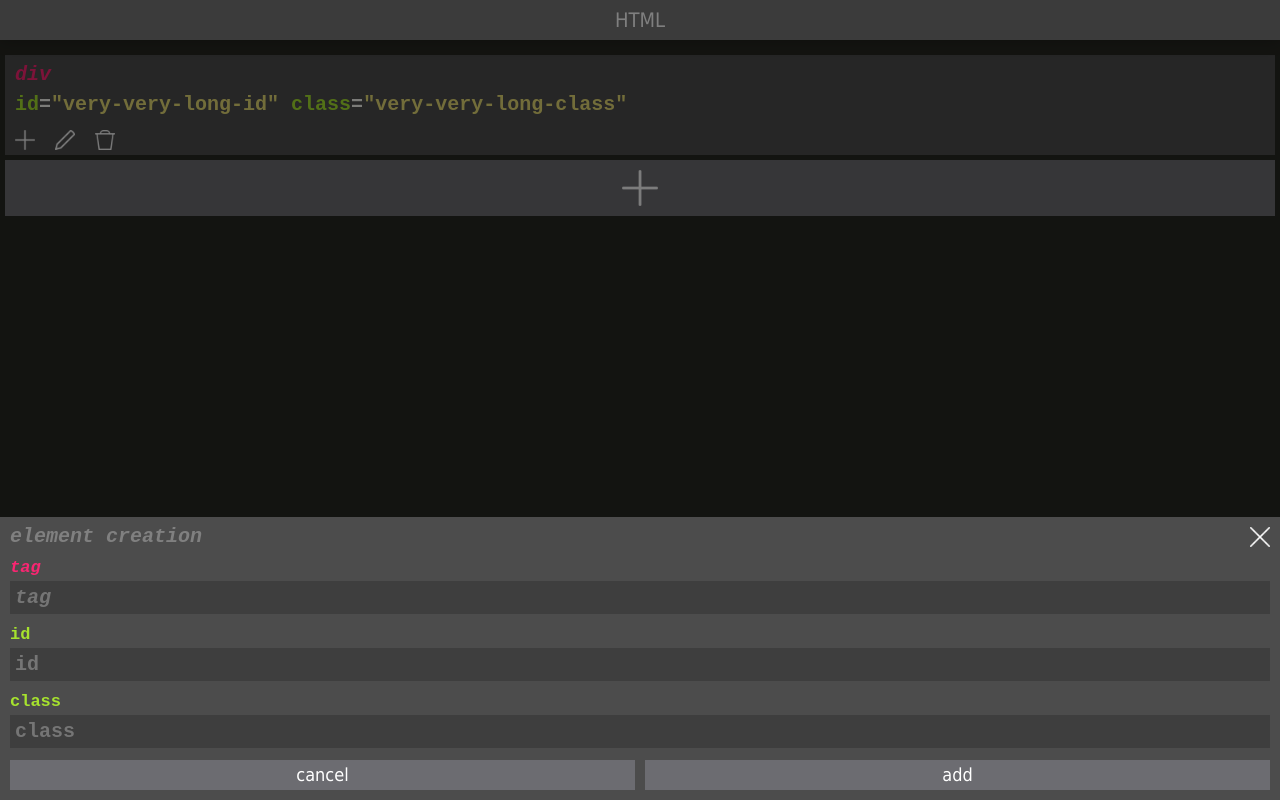
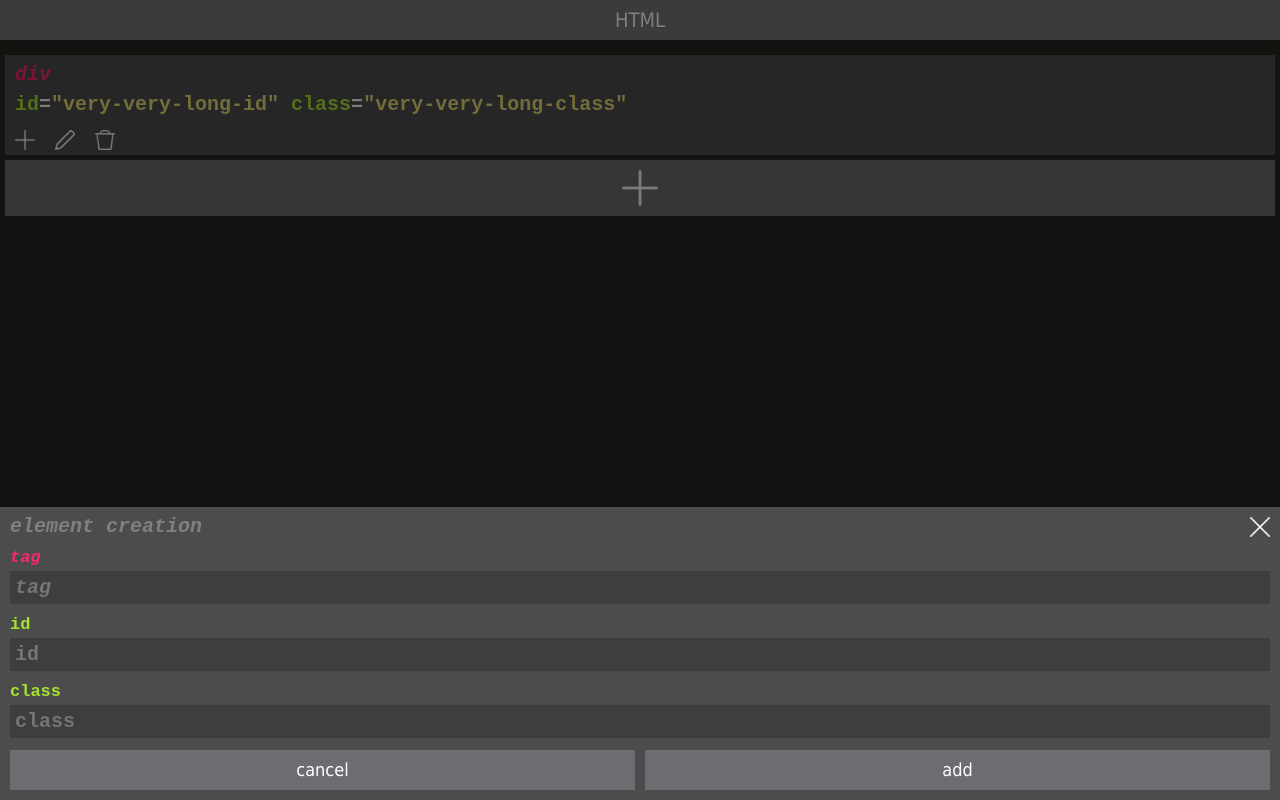
Before and after one commit to themmixproject/MDE, a plain HTML site: page index.html in a window 1280 px wide. Drawn offline with Linux system fonts and the light colour scheme.

Commit message:
minor creation for css edits

```diff
--- a/css/MDE.css
+++ b/css/MDE.css
@@ -259,12 +259,11 @@ body {
         font-size: 20px;
 
         background-color: rgb(62, 62, 62);
-        /* border: 2px solid rgb(169, 169, 169); */
     }
 
     .element-creation-button {
-        height: 30px;
-        line-height: 30px;
+        height: 40px;
+        line-height: 40px;
     }
 
     #element-creation-close-button {
```
